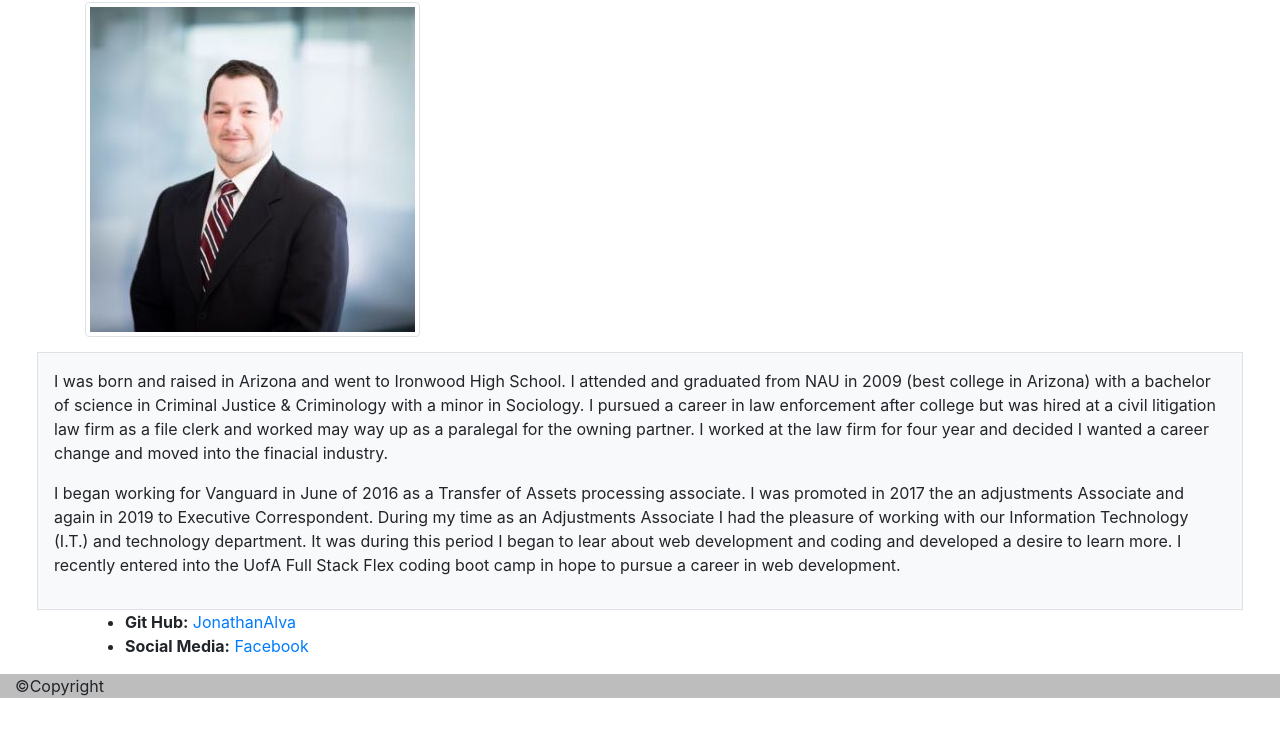
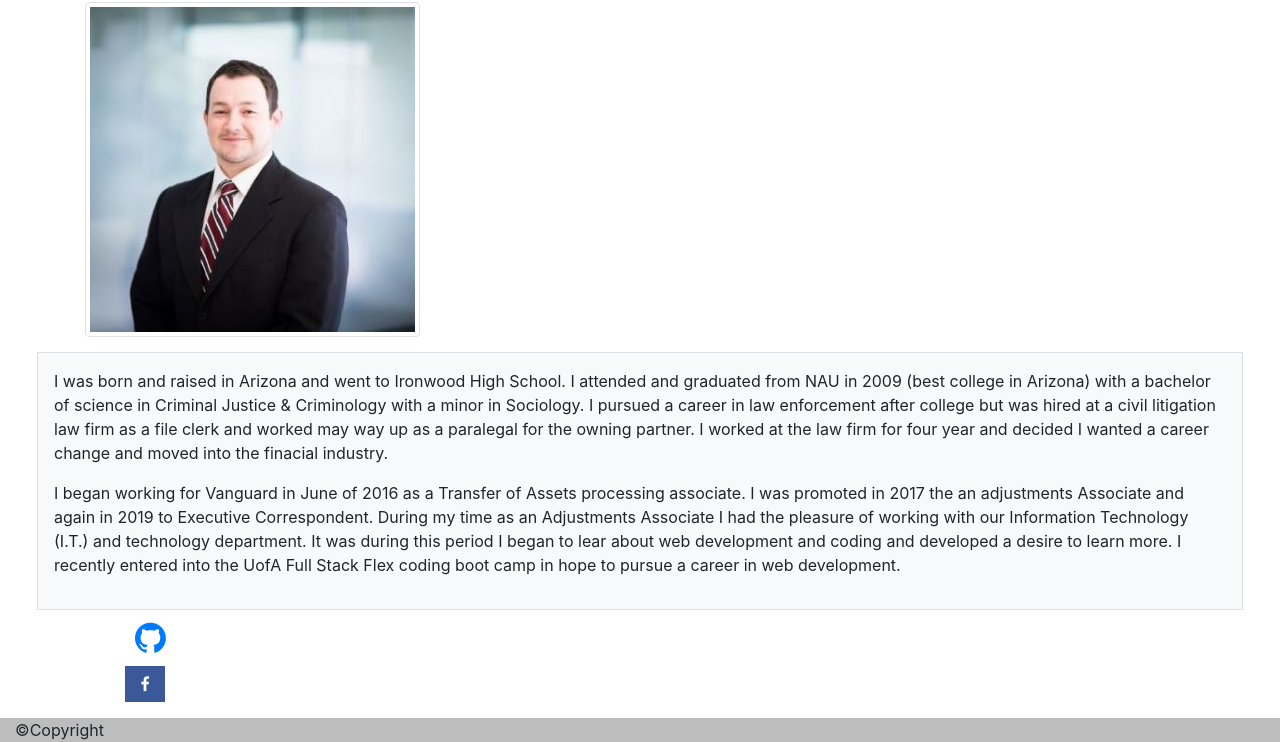
Before and after one commit to JonathanAlvar/Hi--Nice-to-meet-me-, a plain HTML site: page index.html in a window 1280 px wide. Shown: the part 128-870 px from the top of the page. Before the commit the page ends 826 px from the top, so only its background shows below. Drawn offline with nearby package versions, Linux system fonts and the light colour scheme.

Commit message:
added social media buttons to About page

```diff
--- a/index.html
+++ b/index.html
@@ -4,6 +4,7 @@
         <title>About</title>
         <link href="stylesheet.css" rel="stylesheet">
         <link rel="stylesheet" href="https://cdn.jsdelivr.net/npm/bootstrap@4.5.3/dist/css/bootstrap.min.css" integrity="sha384-TX8t27EcRE3e/ihU7zmQxVncDAy5uIKz4rEkgIXeMed4M0jlfIDPvg6uqKI2xXr2" crossorigin="anonymous">
+        <link rel="stylesheet" href="https://cdnjs.cloudflare.com/ajax/libs/font-awesome/4.7.0/css/font-awesome.min.css">
     </head>
 
         <nav class="navbar navbar-expand-lg navbar-light bg-light p-3 border bg-light">
@@ -43,9 +44,10 @@
                 camp in hope to pursue a career in web development.</p>
 
             </article>
-            <ul>
-                <li><b>Git Hub:</b> <a href="https://github.com/JonathanAlvar">JonathanAlva </a> </li>
-                <li><b>Social Media:</b> <a href="https://www.facebook.com/jonathan.alvarado.79230">Facebook </a> </li>
+            <ul class="">
+                <a href="https://github.com/JonathanAlvar" class="fa fa-github" style="font-size:36px"></a>
+                <br>
+                <a href="https://www.facebook.com/jonathan.alvarado.79230" class="fa fa-facebook"></a>
             </ul>
 
 
--- a/stylesheet.css
+++ b/stylesheet.css
@@ -18,3 +18,20 @@ h3 {
 img {
   margin-bottom: 15px;
 }
+
+.fa {
+  padding: 10px;
+  font-size: 20px;
+  width: 40px;
+  text-align: center;
+  text-decoration: none;
+}
+
+.fa:hover {
+  opacity: 0.7;
+}
+
+.fa-facebook {
+  background: #3B5998;
+  color: white;
+}
```
